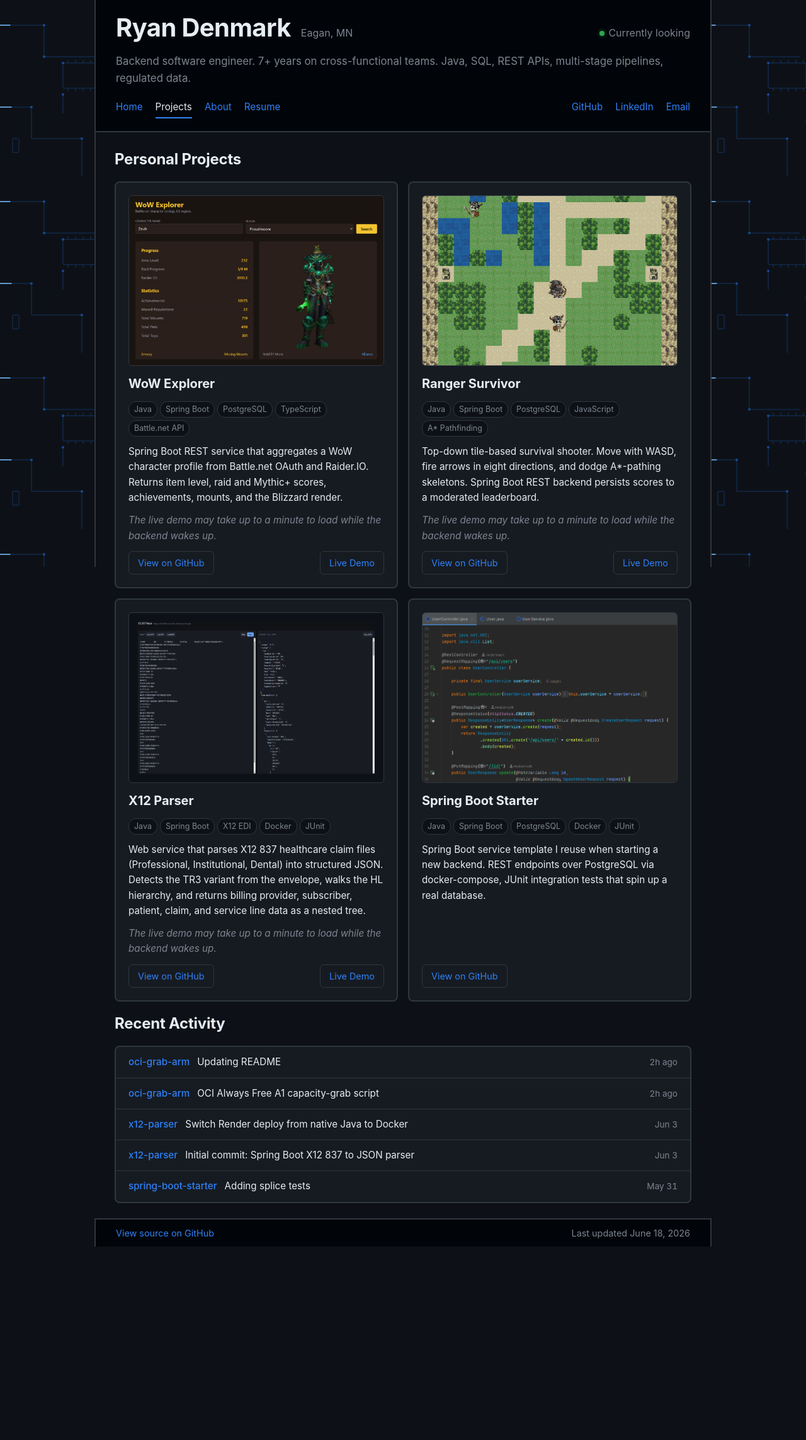
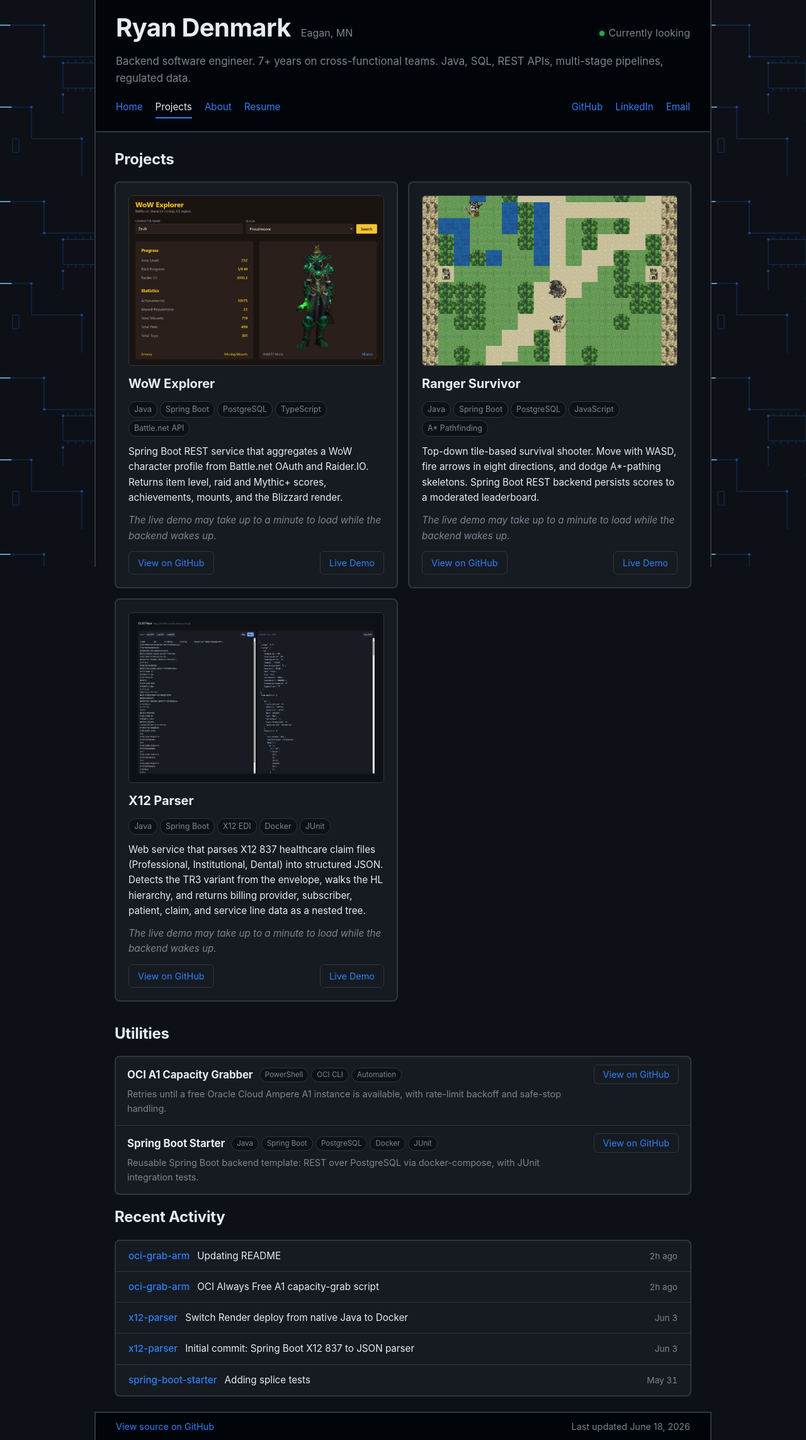
Before and after one commit to rwdenmark/rwdenmark.github.io, a Jekyll site: the page built from projects.html, in a window 1280 px wide. Shown: the whole page at 63% size. Built offline with Jekyll 4.4.1, drawn with Linux system fonts in a browser that asks for light colours; before the commit the page ends 1979 px from its top, so only the background shows below that.

Commit message:
Updating projects page to include utilities

```diff
--- a/assets/style.css
+++ b/assets/style.css
@@ -236,6 +236,49 @@ footer a:hover { color: var(--accent-hover); text-decoration: underline; }
   transition: border-color 0.15s ease, background 0.15s ease, color 0.15s ease;
 }
 .project-actions a:hover {
+  border-color: var(--accent);
+  background: rgba(47, 129, 247, 0.08);
+  color: var(--accent-hover);
+  text-decoration: none;
+}
+
+/* ---------- scripts & utilities (compact list) ---------- */
+.scripts-list { background: var(--card-bg); border: 2px solid var(--border); border-radius: 8px; }
+.script-row {
+  display: flex;
+  justify-content: space-between;
+  align-items: flex-start;
+  flex-wrap: wrap;
+  gap: 12px 18px;
+  padding: 15px 18px;
+  border-bottom: 1px solid var(--border);
+}
+.script-row:last-child { border-bottom: none; }
+.script-info { flex: 1 1 320px; min-width: 0; }
+.script-head { display: flex; align-items: center; flex-wrap: wrap; gap: 10px; }
+.script-head h3 { font-size: 1.05rem; font-weight: 700; margin: 0; letter-spacing: -0.005em; }
+.script-stack { display: flex; flex-wrap: wrap; gap: 4px; }
+.script-stack span {
+  font-size: 0.72rem;
+  color: var(--muted);
+  background: var(--canvas);
+  border: 1px solid var(--border);
+  padding: 1px 8px;
+  border-radius: 12px;
+}
+.script-info p { margin: 5px 0 0; font-size: 0.9rem; color: var(--muted); }
+.script-actions { flex: 0 0 auto; }
+.script-actions a {
+  color: var(--accent);
+  text-decoration: none;
+  padding: 6px 14px;
+  border: 1px solid var(--border);
+  border-radius: 6px;
+  font-size: 0.9rem;
+  white-space: nowrap;
+  transition: border-color 0.15s ease, background 0.15s ease, color 0.15s ease;
+}
+.script-actions a:hover {
   border-color: var(--accent);
   background: rgba(47, 129, 247, 0.08);
   color: var(--accent-hover);
--- a/index.html
+++ b/index.html
@@ -30,7 +30,7 @@ og_description: Backend software engineer. 7+ years on cross-functional teams. J
   <p class="testimonial-attribution"><strong>Brandon Maweu</strong>, Software Engineer &middot; peer &middot; <a href="{{ '/references.html' | relative_url }}">Read full reference &rarr;</a></p>
 </article>
 
-<h2 class="section-title">Certifications</h2>
+<h2 class="section-title">Continuous Learning</h2>
 <div class="certs">
   <article class="cert-card">
     <img class="cert-logo" src="{{ '/assets/anthropic-mark.png' | relative_url }}" alt="Anthropic" width="36" height="36" />
--- a/projects.html
+++ b/projects.html
@@ -7,7 +7,7 @@ description: Personal projects by Ryan Denmark — Spring Boot, REST APIs, Postg
 og_description: Personal projects in Java and Spring Boot — REST APIs, OAuth integrations, PostgreSQL, and live demos.
 ---
 
-<h2 class="section-title">Personal Projects</h2>
+<h2 class="section-title">Projects</h2>
 <div class="projects">
   <article class="project-card">
     <img class="project-thumb" src="{{ '/projects/wow-explorer.png' | relative_url }}" alt="WoW Explorer character lookup interface showing item level 232, raid progress 1 of 9 mythic, Raider.IO 3010.2, and a Void Elf Monk character render." width="1342" height="895" loading="lazy" />
@@ -60,18 +60,41 @@ og_description: Personal projects in Java and Spring Boot — REST APIs, OAuth i
       <a href="https://x12-parser.onrender.com/" rel="noopener noreferrer" target="_blank">Live Demo</a>
     </div>
   </article>
-  <article class="project-card">
-    <img class="project-thumb" src="{{ '/projects/spring-boot-starter.png' | relative_url }}" alt="IntelliJ IDEA Darcula editor view of Spring Boot Java source code from the spring-boot-starter project." width="853" height="569" loading="lazy" />
+</div>
+
+<h2 class="section-title">Utilities</h2>
+<div class="scripts-list">
+  <article class="script-row">
+    <div class="script-info">
+      <div class="script-head">
+        <h3>OCI A1 Capacity Grabber</h3>
+        <div class="script-stack">
+          <span>PowerShell</span>
+          <span>OCI CLI</span>
+          <span>Automation</span>
+        </div>
+      </div>
+      <p>Retries until a free Oracle Cloud Ampere A1 instance is available, with rate-limit backoff and safe-stop handling.</p>
+    </div>
+    <div class="script-actions">
+      <a href="https://github.com/rwdenmark/oci-grab-arm" rel="noopener noreferrer" target="_blank">View on GitHub</a>
+    </div>
+  </article>
+  <article class="script-row">
+    <div class="script-info">
+      <div class="script-head">
         <h3>Spring Boot Starter</h3>
-    <div class="project-stack">
+        <div class="script-stack">
           <span>Java</span>
           <span>Spring Boot</span>
           <span>PostgreSQL</span>
           <span>Docker</span>
           <span>JUnit</span>
         </div>
-    <p>Spring Boot service template I reuse when starting a new backend. REST endpoints over PostgreSQL via docker-compose, JUnit integration tests that spin up a real database.</p>
-    <div class="project-actions">
+      </div>
+      <p>Reusable Spring Boot backend template: REST over PostgreSQL via docker-compose, with JUnit integration tests.</p>
+    </div>
+    <div class="script-actions">
       <a href="https://github.com/rwdenmark/spring-boot-starter" rel="noopener noreferrer" target="_blank">View on GitHub</a>
     </div>
   </article>
```
Lines whose indentation alone changed are shown as unchanged.
